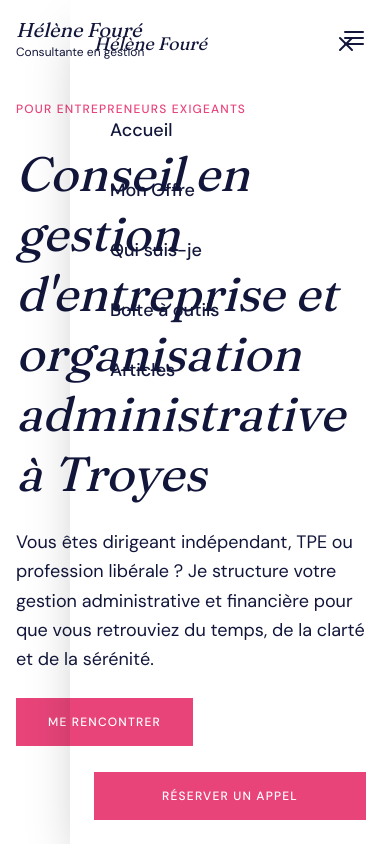
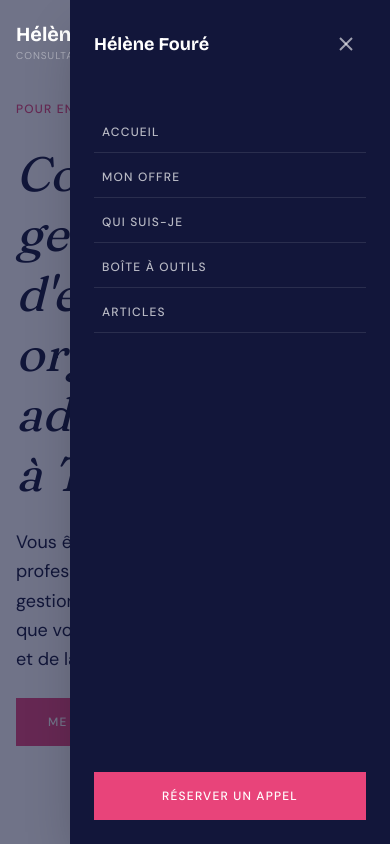
Before and after one commit to WeboPoulpe/HELENE, a Next.js app: page / in a window 390 px wide. Both pictures are taken after a click on the button "Ouvrir le menu". Shown: the top 844 px of the page. Built offline with nearby package versions, Linux system fonts and the light colour scheme.

Commit message:
feat: redesign — layout components (navy header/drawer/footer, uppercase nav)

```diff
--- a/src/components/layout/Footer.tsx
+++ b/src/components/layout/Footer.tsx
@@ -13,32 +13,29 @@ export function Footer() {
   const year = new Date().getFullYear()
 
   return (
-    <footer className="bg-ink text-cream">
+    <footer className="bg-navy text-white">
       <div className="mx-auto max-w-6xl px-4 py-16 sm:px-6 lg:px-8">
         <div className="grid gap-10 lg:grid-cols-3 lg:gap-8">
-          <div className="flex flex-col gap-4 lg:border-r lg:border-terracotta/30 lg:pr-8">
+          <div className="flex flex-col gap-4 lg:border-r lg:border-white/10 lg:pr-8">
             <div>
-              <p className="font-serif text-xl italic text-cream">
-                Hélène Fouré
-              </p>
-              <p className="mt-1 text-xs font-sans text-cream/60">
+              <p className="font-display text-xl font-bold text-white">Hélène Fouré</p>
+              <p className="mt-1 text-[10px] uppercase tracking-widest text-white/40">
                 Consultante en gestion d&apos;entreprise
               </p>
             </div>
-            <p className="font-serif italic text-cream/80 text-sm leading-relaxed">
-              &ldquo;Ici, tout est pensé pour que vous respiriez. Avec méthode,
-              finesse et efficacité.&rdquo;
+            <p className="font-serif italic text-white/60 text-sm leading-relaxed">
+              &ldquo;Je structure, tu respires.&rdquo;
             </p>
             <a
               href="mailto:contact@helene-foure.fr"
-              className="text-sm text-terracotta hover:text-terracotta-light transition-colors focus-visible:outline-none focus-visible:ring-2 focus-visible:ring-terracotta focus-visible:ring-offset-2 focus-visible:ring-offset-ink rounded-sm"
+              className="text-sm text-rose hover:text-rose/80 transition-colors focus-visible:outline-none focus-visible:ring-2 focus-visible:ring-rose"
             >
               contact@helene-foure.fr
             </a>
           </div>
 
-          <div className="lg:border-r lg:border-terracotta/30 lg:pr-8">
-            <p className="mb-4 text-xs font-sans font-medium uppercase tracking-wider text-cream/50">
+          <div className="lg:border-r lg:border-white/10 lg:pr-8">
+            <p className="mb-4 text-[10px] uppercase tracking-widest text-white/40">
               Navigation
             </p>
             <nav aria-label="Navigation footer">
@@ -47,7 +44,7 @@ export function Footer() {
                   <li key={link.href}>
                     <Link
                       href={link.href}
-                      className="text-sm text-cream/70 hover:text-terracotta transition-colors focus-visible:outline-none focus-visible:ring-2 focus-visible:ring-terracotta focus-visible:ring-offset-2 focus-visible:ring-offset-ink rounded-sm"
+                      className="text-sm text-white/60 hover:text-rose transition-colors focus-visible:outline-none focus-visible:ring-2 focus-visible:ring-rose"
                     >
                       {link.label}
                     </Link>
@@ -58,38 +55,36 @@ export function Footer() {
           </div>
 
           <div>
-            <p className="mb-4 text-xs font-sans font-medium uppercase tracking-wider text-cream/50">
+            <p className="mb-4 text-[10px] uppercase tracking-widest text-white/40">
               Localisation
             </p>
-            <p className="text-sm text-cream/70">Troyes · Grand Est</p>
-            <p className="mt-1 text-sm text-cream/70">
-              Interventions locales et à distance
-            </p>
+            <p className="text-sm text-white/60">Troyes · Grand Est</p>
+            <p className="mt-1 text-sm text-white/60">Interventions locales et à distance</p>
             <a
               href="#"
               target="_blank"
               rel="noopener noreferrer"
-              className="mt-4 inline-block text-sm text-terracotta hover:text-terracotta-light transition-colors focus-visible:outline-none focus-visible:ring-2 focus-visible:ring-terracotta focus-visible:ring-offset-2 focus-visible:ring-offset-ink rounded-sm"
+              className="mt-4 inline-block text-sm text-rose hover:text-rose/80 transition-colors focus-visible:outline-none focus-visible:ring-2 focus-visible:ring-rose"
             >
               Voir sur Google Maps →
             </a>
           </div>
         </div>
 
-        <div className="mt-12 flex flex-col gap-2 border-t border-terracotta/20 pt-8 sm:flex-row sm:items-center sm:justify-between">
-          <p className="text-xs text-cream/40">
+        <div className="mt-12 flex flex-col gap-2 border-t border-white/10 pt-8 sm:flex-row sm:items-center sm:justify-between">
+          <p className="text-xs text-white/30">
             © {year} Hélène Fouré — Tous droits réservés
           </p>
           <div className="flex gap-4">
             <Link
               href="/mentions-legales"
-              className="text-xs text-cream/40 hover:text-cream/70 transition-colors focus-visible:outline-none focus-visible:ring-2 focus-visible:ring-terracotta focus-visible:ring-offset-2 focus-visible:ring-offset-ink rounded-sm"
+              className="text-xs text-white/30 hover:text-white/60 transition-colors"
             >
               Mentions légales
             </Link>
             <Link
               href="/politique-confidentialite"
-              className="text-xs text-cream/40 hover:text-cream/70 transition-colors focus-visible:outline-none focus-visible:ring-2 focus-visible:ring-terracotta focus-visible:ring-offset-2 focus-visible:ring-offset-ink rounded-sm"
+              className="text-xs text-white/30 hover:text-white/60 transition-colors"
             >
               Politique de confidentialité
             </Link>
--- a/src/components/layout/Header.tsx
+++ b/src/components/layout/Header.tsx
@@ -28,32 +28,32 @@ export function Header() {
       <header
         className={`fixed top-0 left-0 right-0 z-50 transition-all duration-300 ${
           scrolled
-            ? 'border-b border-stone bg-cream/90 backdrop-blur-sm'
+            ? 'bg-navy/95 backdrop-blur-sm border-b border-white/10'
             : 'bg-transparent'
         }`}
       >
-        <div className="mx-auto flex max-w-6xl items-center justify-between px-4 py-4 sm:px-6 lg:px-8">
+        <div className="mx-auto flex max-w-6xl items-center justify-between px-4 py-5 sm:px-6 lg:px-8">
           <Link
             href="/"
-            className="group flex flex-col focus-visible:outline-none focus-visible:ring-2 focus-visible:ring-terracotta focus-visible:ring-offset-2 rounded-sm"
+            className="flex flex-col focus-visible:outline-none focus-visible:ring-2 focus-visible:ring-rose focus-visible:ring-offset-2"
           >
-            <span className="font-serif text-xl italic text-ink">
+            <span className="font-display text-xl font-bold text-white">
               Hélène Fouré
             </span>
-            <span className="text-xs font-sans text-muted">
+            <span className="text-[10px] uppercase tracking-widest text-white/40">
               Consultante en gestion
             </span>
           </Link>
 
           <nav
-            className="hidden items-center gap-6 lg:flex"
+            className="hidden items-center gap-8 lg:flex"
             aria-label="Navigation principale"
           >
             {navLinks.map((link) => (
               <Link
                 key={link.href}
                 href={link.href}
-                className="relative text-sm font-medium text-ink transition-colors hover:text-terracotta after:absolute after:bottom-[-2px] after:left-0 after:h-px after:w-0 after:bg-terracotta after:transition-all hover:after:w-full focus-visible:outline-none focus-visible:ring-2 focus-visible:ring-terracotta focus-visible:ring-offset-2 rounded-sm"
+                className="text-xs uppercase tracking-widest font-medium text-white/60 transition-colors hover:text-white focus-visible:outline-none focus-visible:ring-2 focus-visible:ring-rose"
               >
                 {link.label}
               </Link>
@@ -70,19 +70,9 @@ export function Header() {
             onClick={() => setMobileOpen(true)}
             aria-label="Ouvrir le menu"
             aria-expanded={mobileOpen}
-            aria-controls="mobile-nav"
-            className="flex items-center justify-center rounded-lg p-2 text-ink transition-colors hover:bg-stone lg:hidden focus-visible:outline-none focus-visible:ring-2 focus-visible:ring-terracotta"
+            className="flex items-center justify-center p-2 text-white lg:hidden focus-visible:outline-none focus-visible:ring-2 focus-visible:ring-rose"
           >
-            <svg
-              width="24"
-              height="24"
-              viewBox="0 0 24 24"
-              fill="none"
-              stroke="currentColor"
-              strokeWidth="2"
-              strokeLinecap="round"
-              strokeLinejoin="round"
-            >
+            <svg width="24" height="24" viewBox="0 0 24 24" fill="none" stroke="currentColor" strokeWidth="2">
               <line x1="3" y1="6" x2="21" y2="6" />
               <line x1="3" y1="12" x2="21" y2="12" />
               <line x1="3" y1="18" x2="21" y2="18" />
--- a/src/components/layout/MobileNav.tsx
+++ b/src/components/layout/MobileNav.tsx
@@ -33,7 +33,7 @@ export function MobileNav({ isOpen, onClose }: MobileNavProps) {
     <>
       {isOpen && (
         <div
-          className="fixed inset-0 z-40 bg-ink/40"
+          className="fixed inset-0 z-40 bg-navy/60"
           onClick={onClose}
           aria-hidden="true"
         />
@@ -42,43 +42,34 @@ export function MobileNav({ isOpen, onClose }: MobileNavProps) {
         role="dialog"
         aria-modal="true"
         aria-label="Menu de navigation"
-        className={`fixed right-0 top-0 z-50 h-full w-80 max-w-full bg-cream shadow-2xl transition-transform duration-300 ease-in-out ${
+        className={`fixed right-0 top-0 z-50 h-full w-80 max-w-full bg-navy shadow-2xl transition-transform duration-300 ease-in-out ${
           isOpen ? 'translate-x-0' : 'translate-x-full'
         }`}
       >
         <div className="flex h-full flex-col p-6">
           <div className="flex items-center justify-between">
-            <span className="font-serif text-lg italic text-ink">
+            <span className="font-display text-lg font-bold text-white">
               Hélène Fouré
             </span>
             <button
               onClick={onClose}
               aria-label="Fermer le menu"
-              className="rounded-lg p-2 text-muted transition-colors hover:bg-stone hover:text-ink focus-visible:ring-2 focus-visible:ring-terracotta focus-visible:outline-none"
+              className="p-2 text-white/60 hover:text-white transition-colors focus-visible:outline-none focus-visible:ring-2 focus-visible:ring-rose"
             >
-              <svg
-                width="24"
-                height="24"
-                viewBox="0 0 24 24"
-                fill="none"
-                stroke="currentColor"
-                strokeWidth="2"
-                strokeLinecap="round"
-                strokeLinejoin="round"
-              >
+              <svg width="24" height="24" viewBox="0 0 24 24" fill="none" stroke="currentColor" strokeWidth="2">
                 <line x1="18" y1="6" x2="6" y2="18" />
                 <line x1="6" y1="6" x2="18" y2="18" />
               </svg>
             </button>
           </div>
 
-          <nav className="mt-10 flex flex-col gap-2" aria-label="Navigation mobile">
+          <nav className="mt-12 flex flex-col gap-1" aria-label="Navigation mobile">
             {navLinks.map((link) => (
               <Link
                 key={link.href}
                 href={link.href}
                 onClick={onClose}
-                className="rounded-lg px-4 py-3 text-lg font-medium text-ink transition-colors hover:bg-stone hover:text-terracotta focus-visible:ring-2 focus-visible:ring-terracotta focus-visible:outline-none"
+                className="px-2 py-3 text-xs uppercase tracking-widest font-medium text-white/70 hover:text-white transition-colors border-b border-white/10 focus-visible:outline-none focus-visible:ring-2 focus-visible:ring-rose"
               >
                 {link.label}
               </Link>
```
